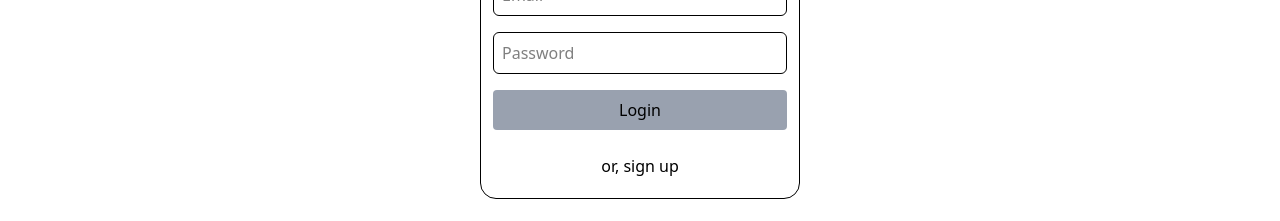
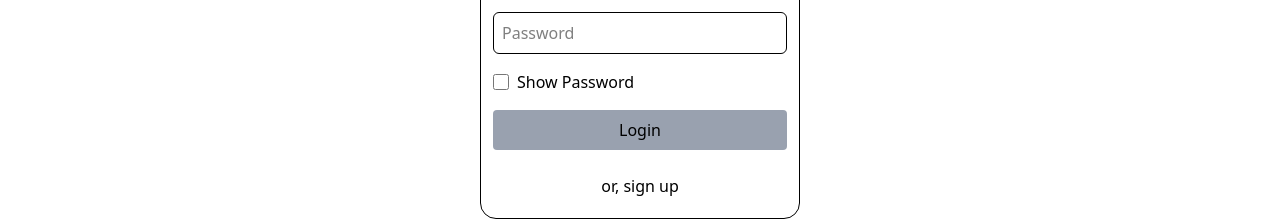
Before and after one commit to mKumar82/ecom, a React (Vite) app in the folder ecom-client/: page /login in a window 1280 px wide. Shown: the part 415-636 px from the top of the page. Built offline with nearby package versions, Linux system fonts and the light colour scheme; no server answers.

Commit message:
added show passwork checkbox

```diff
--- a/ecom-client/src/pages/Login.tsx
+++ b/ecom-client/src/pages/Login.tsx
@@ -10,7 +10,7 @@ const Login = () => {
   const dispatch = useAppDispatch();
   const navigate = useNavigate();
 
-  const handleLogin = async (e:any) => {
+  const handleLogin = async (e: any) => {
     e.preventDefault();
     try {
       const response = await login({ email, password }).unwrap();
@@ -28,6 +28,7 @@ const Login = () => {
 
   const [email, setEmail] = useState("");
   const [password, setPassword] = useState("");
+  const [showPassword, setShowPassword] = useState(false);
 
   const isEmpty: boolean = !email || !password;
   console.log("-------------", isEmpty);
@@ -51,21 +52,33 @@ const Login = () => {
           <input
             value={password}
             onChange={(e) => setPassword(e.target.value)}
-            type="password"
+            type={showPassword ? "text" : "password"}
             placeholder="Password"
             className="border p-2 rounded-md"
             required={true}
           />
+          <div className="flex items-center gap-2">
+            <input
+              type="checkbox"
+              checked={showPassword}
+              onChange={() => setShowPassword(!showPassword)}
+              className="border rounded w-4 h-4"
+              id="showToggle"
+            />
+            <label htmlFor="showToggle" className="cursor-pointer">
+              Show Password
+            </label>
+          </div>
           <button
             disabled={isLoading || isEmpty}
             // onClick={handleLogin}
             type="submit"
             // className="bg-blue-600 text-white p-2 rounded-md mt-4 hover:bg-blue-700"
-            className={`px-4 py-2 rounded ${
+            className={`px-4 py-2 rounded cursor-pointer ${
               isLoading || isEmpty ? "bg-gray-400" : "bg-yellow-400"
             }`}
           >
-            {isLoading ? "Loggin..." : "Login"}
+            {isLoading ? "Loging..." : "Login"}
           </button>
         </form>
         <div className="flex justify-center">
--- a/ecom-client/src/pages/Register.tsx
+++ b/ecom-client/src/pages/Register.tsx
@@ -28,6 +28,8 @@ const Register = () => {
   const [name, setName] = useState("");
   const [email, setEmail] = useState("");
   const [password, setPassword] = useState("");
+  const [showPassword, setShowPassword] = useState(false);
+
 
   const isEmpty: boolean = !name || !email || !password;
 
@@ -58,16 +60,28 @@ const Register = () => {
           <input
             value={password}
             onChange={(e) => setPassword(e.target.value)}
-            type="password"
+            type={showPassword ? "text" : "password"}
             placeholder="Password"
             className="border p-2 rounded-md"
             required={true}
           />
+          <div className="flex items-center gap-2">
+            <input
+              type="checkbox"
+              checked={showPassword}
+              onChange={() => setShowPassword(!showPassword)}
+              className="border rounded w-4 h-4"
+              id="showToggle"
+            />
+            <label htmlFor="showToggle" className="cursor-pointer">
+              Show Password
+            </label>
+          </div>
           <button
             disabled={isLoading || isEmpty}
             // onClick={handleRegister}
             type="submit"
-            className={`px-4 py-2 rounded ${
+            className={`px-4 py-2 rounded cursor-pointer ${
               isLoading || isEmpty ? "bg-gray-400" : "bg-yellow-400"
             }`}
           >
```
